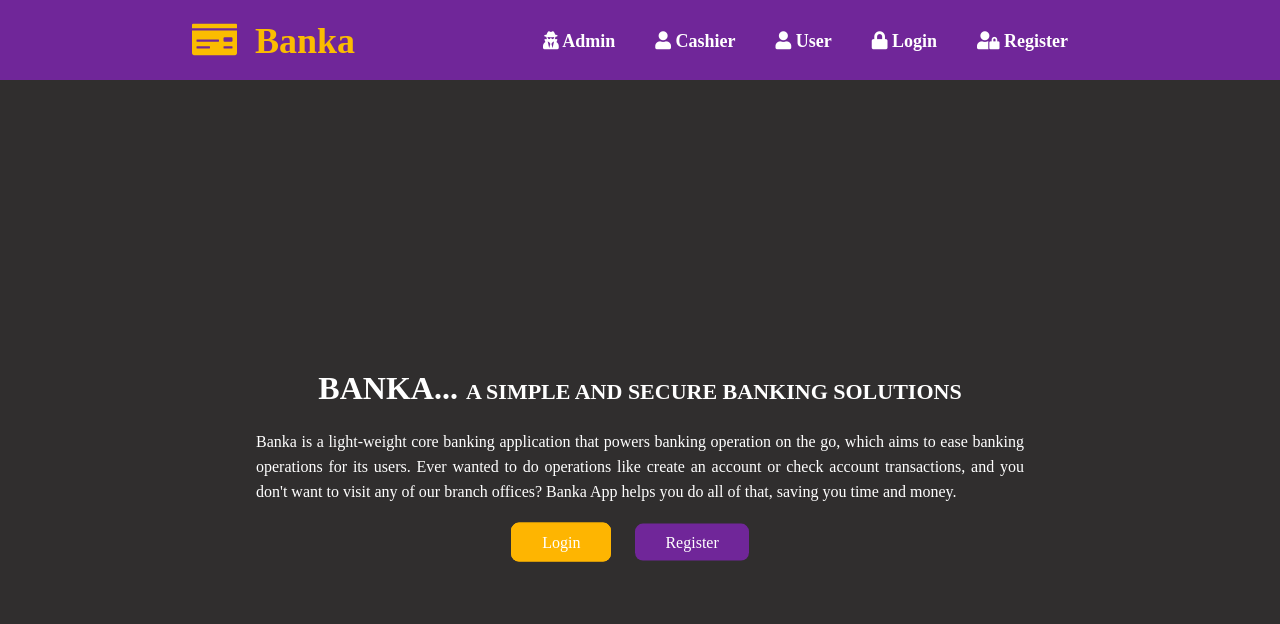
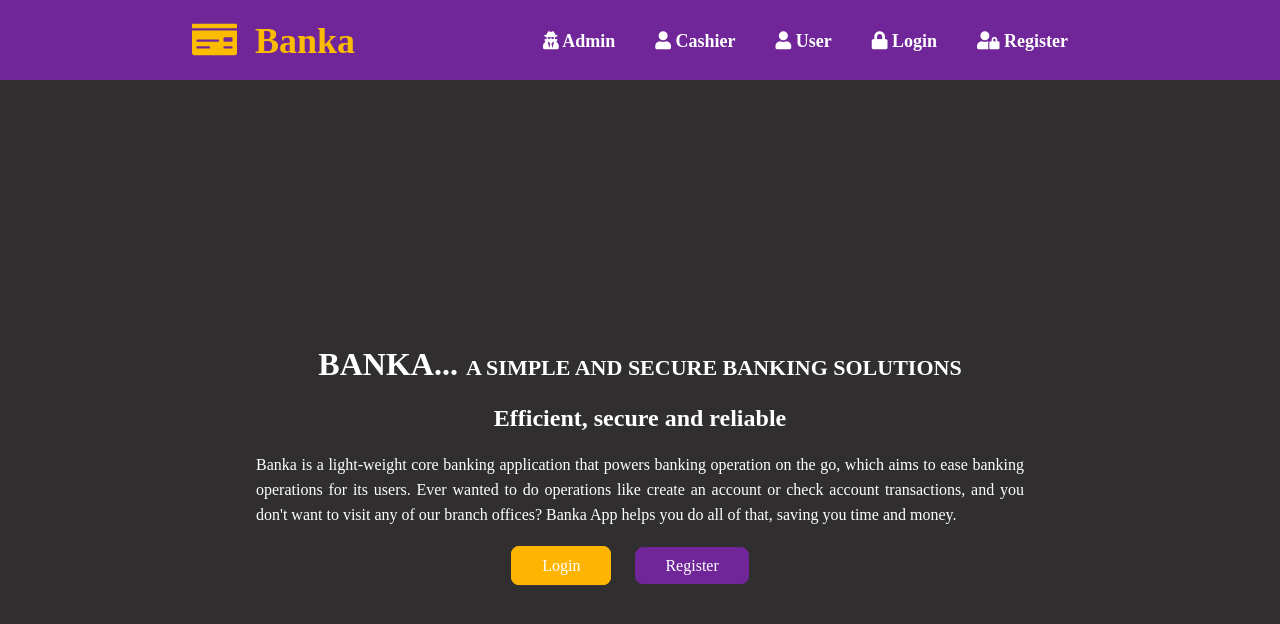
Before and after one commit to Cliffosa/banka, a website: page UI/index.html in a window 1280 px wide. Drawn offline with Linux system fonts and the light colour scheme.

Commit message:
modify welcome message

```diff
--- a/UI/index.html
+++ b/UI/index.html
@@ -44,6 +44,7 @@
           Banka...
           <span>A simple and secure banking solutions</span>
         </h1>
+        <h2>Efficient, secure and reliable</h2>
         <p>
           Banka is a light-weight core banking application that powers banking operation on the go,
           which aims to ease banking operations for its users. Ever wanted to do operations like
```
